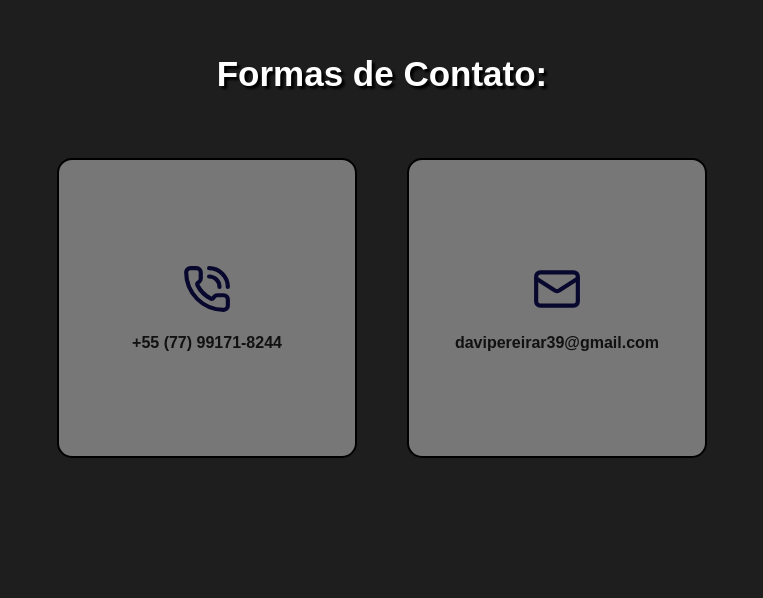
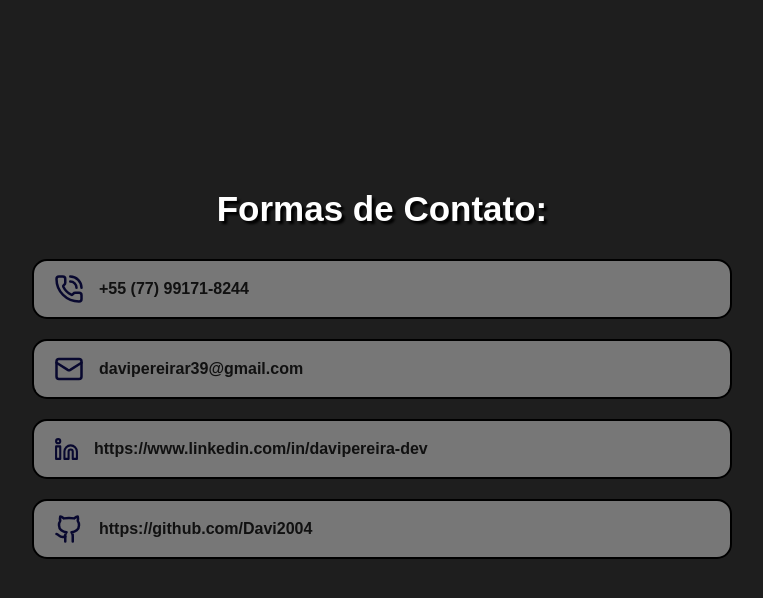
Before and after one commit to Davi2004/PortfolioPessoal, a React (Create React App) app: page / in a window 1280 px wide. Shown: the part 3166-3764 px from the top of the page, without its empty margins (258-1021 px from the left). Before the commit the page ends 3688 px from the top, so only its background shows below. Built offline with nearby package versions, Linux system fonts and the light colour scheme.

Commit message:
Atualizando página de Contatos

```diff
--- a/src/components/home/index.js
+++ b/src/components/home/index.js
@@ -168,15 +168,24 @@ function Home() {
 
                 <div className='containerContatos'>
 
-
-                    <div className='colors one'>
-                        <PhoneCall size={50} color='#08082F'/>
+                    <div className='colors right'>
+                        <PhoneCall size={30} color='#08082F'/>
                         <p> +55 (77) 99171-8244 </p>
                     </div>
 
-                    <div className='colors two'>
-                        <Mail size={50} color='#08082F'/>
+                    <div className='colors left'>
+                        <Mail size={30} color='#08082F'/>
                         <a href='mailto:davipereirar39@gmail.com'> davipereirar39@gmail.com </a>
+                    </div>
+
+                    <div className='colors right'>
+                        <Linkedin size={25} color='#08082F'/>
+                        <a href='https://www.linkedin.com/in/davipereira-dev' target='_blank' rel='noreferrer'> https://www.linkedin.com/in/davipereira-dev </a>
+                    </div>
+
+                    <div className='colors left'>
+                        <Github size={30} color='#08082F'/>
+                        <a href='https://github.com/Davi2004' target='_blank' rel='noreferrer'> https://github.com/Davi2004 </a>
                     </div>
 
                 </div>
--- a/src/components/home/style.css
+++ b/src/components/home/style.css
@@ -245,6 +245,12 @@
 .contatos {
     color: #FFF;
     text-align: center;
+    height: calc(90vh - 80px);
+
+    display: flex;
+    flex-direction: column;
+    align-items: center;
+    justify-content: center;
 
     h1{
         font-size: 35px;
@@ -254,28 +260,24 @@
 
 .containerContatos {
     max-width: 1000px;
+    margin: 30px auto 0;
+
     display: flex;
-    align-items: center;
-    justify-content: center;
-    gap: 50px;
-    margin: 5% auto;
+    flex-direction: column;
+    gap: 20px;
 
     .colors {
-        width: 300px;
-        height: 300px;
+        display: flex;
+        align-items: center;
+        gap: 15px;
+
+        padding: 20px;
+        width: 700px;
+        height: 60px;
+
         background-color: #777;
+        border: 2px solid black;
         border-radius: 15px;
-        border: 2px solid black;
-    }
-
-    .one, .two {
-        display: flex;
-        flex-direction: column;
-        align-items: center;
-        justify-content: center;
-        gap: 20px;
-        padding: 10px;
-
         color: #111;
         font-weight: bold;
 
@@ -290,5 +292,4 @@
         }
 
     }
-
 }
```
